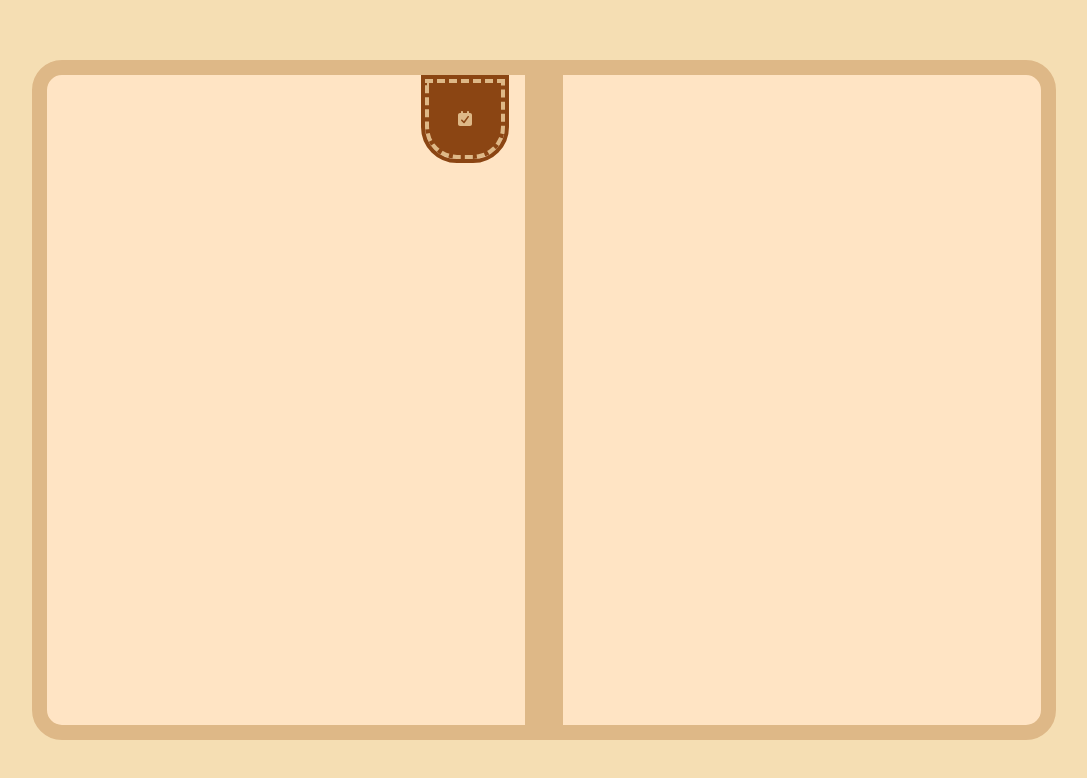
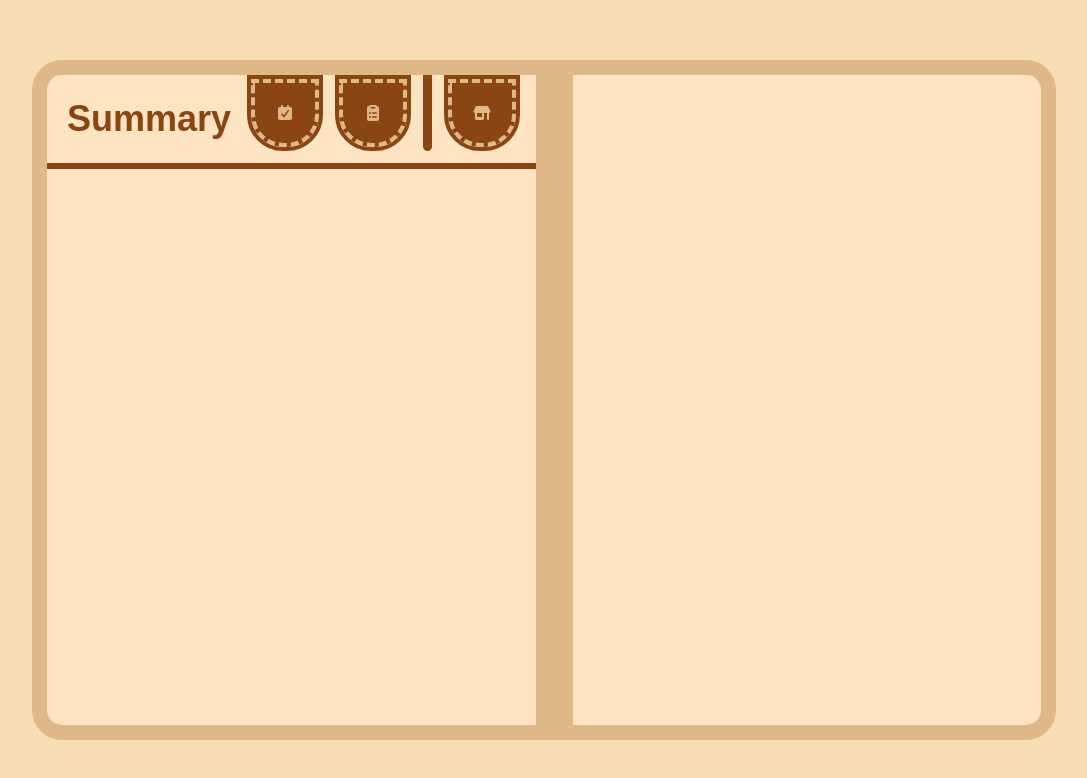
Before and after one commit to ConstintCreations/Vana, a Next.js app: page / in a window 1280 px wide. Shown: the top 778 px of the page, without its empty margins (96-1183 px from the left). Built offline with nearby package versions, Linux system fonts and the light colour scheme.

Commit message:
Section title and section button organization

```diff
--- a/src/app/components/sectionButton.tsx
+++ b/src/app/components/sectionButton.tsx
@@ -2,8 +2,8 @@ import { FontAwesomeIcon, FontAwesomeIconProps } from "@fortawesome/react-fontaw
 
 export default function SectionButton({icon}: FontAwesomeIconProps) {
     return (
-        <button className="bg-saddlebrown w-20 h-20 rounded-b-4xl outline-4 outline-saddlebrown border-burlywood border-4 border-dashed p-3 cursor-pointer transition-colors duration-300 hover:bg-sienna hover:outline-sienna hover:border-bisque grid place-items-center group">
-            <FontAwesomeIcon className="size-12 text-burlywood group-hover:text-bisque transition-colors duration-300" icon={icon}></FontAwesomeIcon>
+        <button className="bg-saddlebrown size-17 rounded-b-4xl outline-4 outline-saddlebrown border-burlywood border-4 border-dashed p-3 cursor-pointer transition-colors duration-300 hover:bg-sienna hover:outline-sienna hover:border-bisque grid place-items-center group">
+            <FontAwesomeIcon className="size-9 text-burlywood group-hover:text-bisque transition-colors duration-300" icon={icon}></FontAwesomeIcon>
         </button>
     )
 }
--- a/src/app/page.tsx
+++ b/src/app/page.tsx
@@ -1,14 +1,27 @@
 import SectionButton from "./components/sectionButton";
 import { FontAwesomeIcon } from "@fortawesome/react-fontawesome";
-import { faCalendarCheck } from "@fortawesome/free-solid-svg-icons";
+import { faCalendarCheck, faClipboardList, faShop } from "@fortawesome/free-solid-svg-icons";
 
 export default function Home() {
   return (
       <main className="fixed w-full h-full overflow-hidden grid place-items-center bg-wheat">
         <div className="bg-bisque border-15 border-burlywood w-[80vw] h-[85vh] rounded-[30px] flex flex-row">
           <div className="page-left page flex flex-col">
-            <div className="flex flex-row-reverse py-[4px] px-5 gap-5">
-              <SectionButton icon={faCalendarCheck} />
+            <div className="flex flex-row justify-between py-[4px] px-5 gap-5">
+              <h1 className="font-bold text-saddlebrown mt-5 text-4xl flex-1 flex justify-center">
+                Summary
+              </h1>
+              <div className="flex flex-row gap-5">
+                <div className="flex flex-row gap-5">
+                  <SectionButton icon={faCalendarCheck} /> {/*Daily*/}
+                  <SectionButton icon={faClipboardList} /> {/*Summary*/}
+                </div>
+                <div className="w-[1px] outline-4 outline-saddlebrown h-full bg-saddlebrown rounded-b-full"></div>
+                <SectionButton icon={faShop} /> {/*Shop*/}
+              </div>
+            </div>
+            <div className="h-[6px] mt-3 w-full bg-saddlebrown">
+
             </div>
           </div>
           <div className="bg-burlywood w-[8%] h-full"></div>
```
